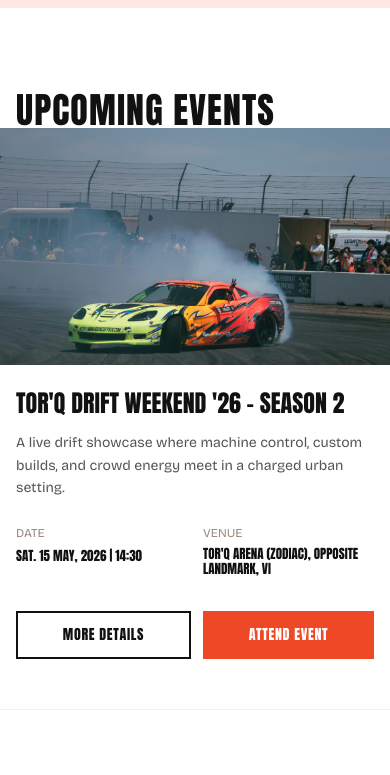
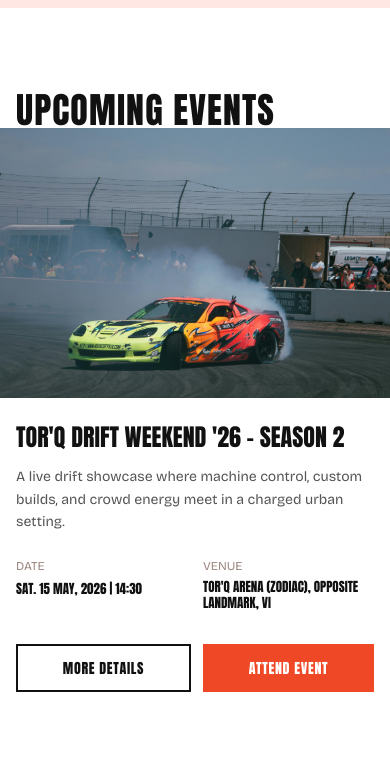
Before and after one commit to svcket/torq, a Next.js app: page / in a window 390 px wide. Shown: the part 1680-2455 px from the top of the page. Built offline with nearby package versions, Linux system fonts and the light colour scheme.

Commit message:
style: refine mobile events spacing and image heights

```diff
--- a/src/components/sections/IdentityEventsSequence.tsx
+++ b/src/components/sections/IdentityEventsSequence.tsx
@@ -318,7 +318,7 @@ function DesktopView() {
               <Divider mb={24} />
               <div style={{ marginBottom: 24 }}><div style={{ fontFamily: "var(--font-bricolage)", fontSize: "16px", color: "#9C8981", marginBottom: 10 }}>Highlights</div>{EVENTS[activeIndex].highlights.map((item) => (<div key={item} style={{ display: "flex", alignItems: "flex-start", gap: 8, marginBottom: 8 }}><Dot /><span style={{ fontFamily: "var(--font-anton)", fontSize: "17px", color: "#111", textTransform: "uppercase", letterSpacing: "0.04em", lineHeight: 1.3 }}>{item}</span></div>))}</div>
               <Divider mb={24} />
-              <div style={{ marginBottom: "auto", paddingBottom: 20 }}><div style={{ fontFamily: "var(--font-bricolage)", fontSize: "16px", color: "#9C8981", marginBottom: 10 }}>Expected Line-ups</div>{EVENTS[activeIndex].lineups.map((item) => (<div key={item} style={{ display: "flex", alignItems: "flex-start", gap: 8, marginBottom: 8 }}><Dot /><span style={{ fontFamily: "var(--font-anton)", fontSize: "17px", color: "#111", textTransform: "uppercase", letterSpacing: "0.04em", lineHeight: 1.3 }}>{item}</span></div>))}</div>
+              <div style={{ marginBottom: "auto", paddingBottom: 20 }}><div style={{ fontFamily: "var(--font-bricolage)", fontSize: "16px", color: "#9C8981", marginBottom: 10 }}>Expected Line-ups</div>{EVENTS.map((event) => event.id === EVENTS[activeIndex].id && event.lineups.map((item) => (<div key={item} style={{ display: "flex", alignItems: "flex-start", gap: 8, marginBottom: 8 }}><Dot /><span style={{ fontFamily: "var(--font-anton)", fontSize: "17px", color: "#111", textTransform: "uppercase", letterSpacing: "0.04em", lineHeight: 1.3 }}>{item}</span></div>)))}</div>
               <div style={{ display: "flex", gap: 12, marginTop: "auto" }}>
                 <button style={{ flex: 1, height: 48, border: "2px solid #111", backgroundColor: "transparent", fontFamily: "var(--font-anton)", fontSize: "16px", color: "#111", textTransform: "uppercase", letterSpacing: "0.1em", cursor: "pointer" }}>MORE DETAILS</button>
                 <button style={{ flex: 1, height: 52, border: "none", backgroundColor: "#EF4826", fontFamily: "var(--font-anton)", fontSize: "16px", color: "#fff", textTransform: "uppercase", letterSpacing: "0.05em", cursor: "pointer" }}>ATTEND EVENT</button>
@@ -339,17 +339,19 @@ function MobileView() {
         <IdentityContent isMobile={true} />
       </div>
       <div style={{ backgroundColor: "#FFFFFF", padding: "clamp(48px, 10vh, 96px) 0" }}>
-        <div style={{ padding: "0 clamp(16px, 4vw, 40px)", marginBottom: "clamp(32px, 5vh, 64px)", maxWidth: "1200px", margin: "0 auto" }}>
+        {/* Title padding refine: 40px fixed margin to first card as requested */}
+        <div style={{ padding: "0 clamp(16px, 4vw, 40px)", marginBottom: "40px", maxWidth: "1200px", margin: "0 auto" }}>
           <h2 style={{ fontFamily: "var(--font-anton), Anton, sans-serif", fontSize: "clamp(36px, 6vw, 56px)", color: "#111", textTransform: "uppercase", letterSpacing: "0.03em", lineHeight: 1 }}>UPCOMING EVENTS</h2>
         </div>
-        <div style={{ maxWidth: "1200px", margin: "0 auto", display: "flex", flexDirection: "column", gap: "clamp(48px, 8vh, 96px)" }}>
+        {/* Reduced gap and removed dividers to clean up mobile rhythm */}
+        <div style={{ maxWidth: "1200px", margin: "0 auto", display: "flex", flexDirection: "column", gap: "clamp(40px, 6vh, 80px)" }}>
           {EVENTS.map((event) => (
-            <div key={event.id} style={{ borderBottom: "1px solid rgba(0,0,0,0.05)", paddingBottom: "clamp(32px, 6vh, 64px)" }}>
-              {/* Refined responsive image height for mobile/tablet proportional balance */}
+            <div key={event.id} style={{ paddingBottom: "clamp(24px, 4vh, 48px)" }}>
+              {/* Refined responsive image height: Increased by 40px mobile / 64px tablet */}
               <div style={{
                 width: "100%",
-                height: "clamp(180px, 28vh, 360px)",
-                marginBottom: "clamp(20px, 3vh, 40px)",
+                height: "clamp(220px, 32vh, 440px)", // Base height increased to accommodate requested shift
+                marginBottom: "clamp(20px, 3vh, 32px)",
                 overflow: "hidden"
               }}>
                 <img src={event.mediaUrl} style={{ width: "100%", height: "100%", objectFit: "cover" }} alt="" />
```
